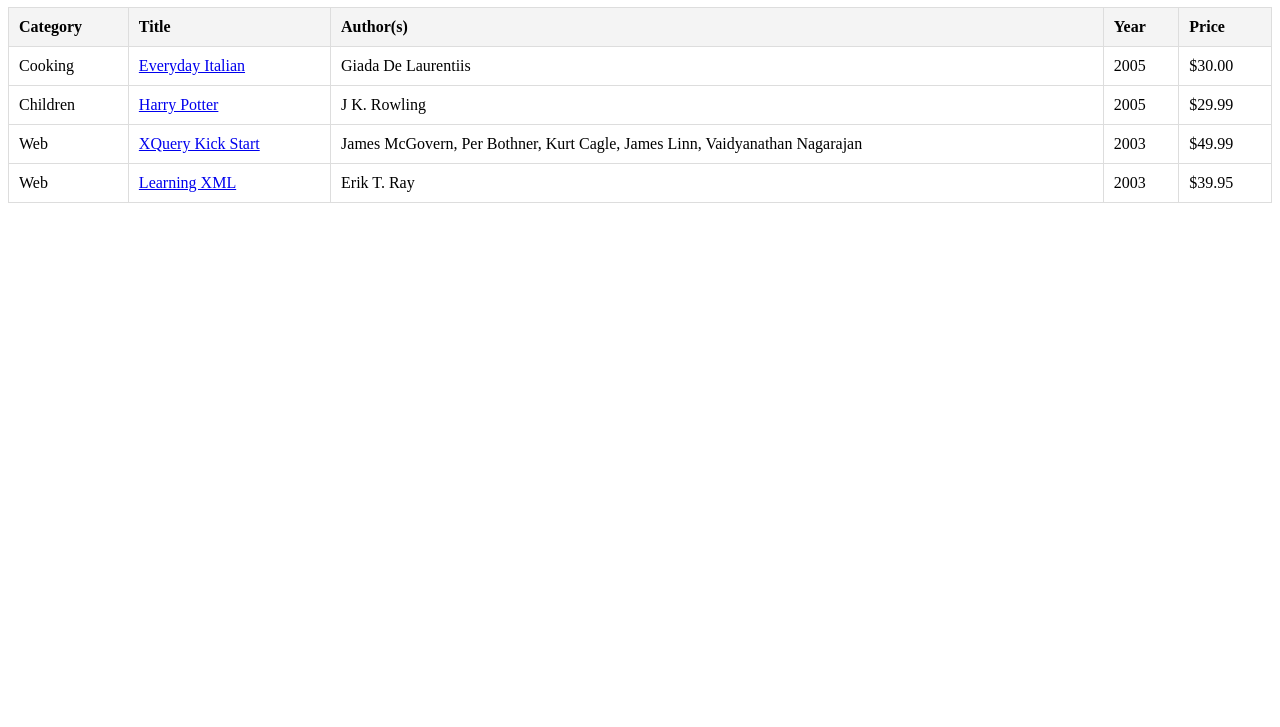
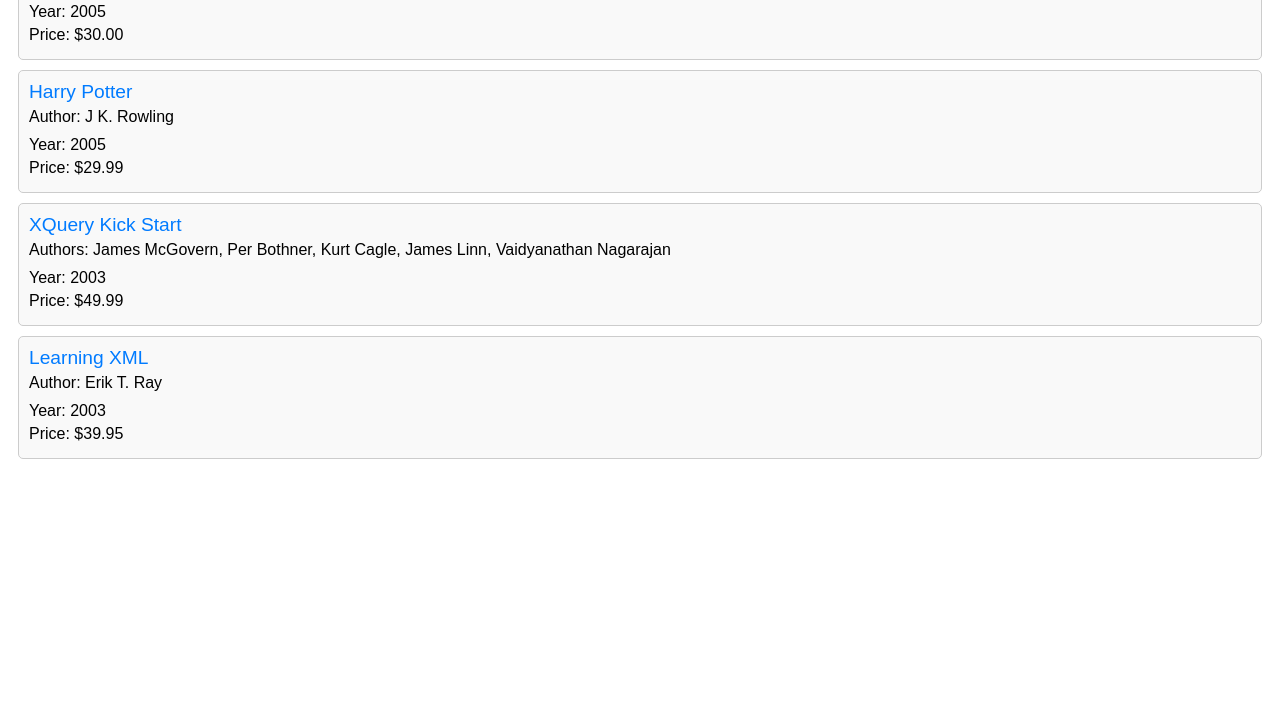
Before and after one commit to bonchae/basicwebsite, a plain HTML site: page books.html in a window 1280 px wide. Shown: the part 73-800 px from the top of the page. Drawn offline with Linux system fonts and the light colour scheme.

Commit message:
Update books.html

```diff
--- a/books.html
+++ b/books.html
@@ -3,63 +3,79 @@
 <head>
     <title>Book List</title>
     <style>
-        table {
-            width: 100%;
-            border-collapse: collapse;
-            margin: 20px 0;
+        body {
+            font-family: Arial, sans-serif;
         }
-        th, td {
+        .book {
+            border: 1px solid #ccc;
             padding: 10px;
-            text-align: left;
-            border: 1px solid #ddd;
+            margin: 10px;
+            border-radius: 5px;
+            background-color: #f9f9f9;
         }
-        th {
-            background-color: #f4f4f4;
+        .book-title {
+            font-size: 1.2em;
+            margin-bottom: 5px;
+        }
+        .book a {
+            text-decoration: none;
+            color: #007BFF;
+        }
+        .book a:hover {
+            text-decoration: underline;
+        }
+        .book-info {
+            margin-top: 10px;
+        }
+        .book-info span {
+            display: block;
+            margin-bottom: 5px;
         }
     </style>
 </head>
 <body>
-    <h1>Book List</h1>
+    <div class="book" category="cooking">
+        <div class="book-title">
+            <a href="http://www.cnn.com">Everyday Italian</a>
+        </div>
+        <div>Author: Giada De Laurentiis</div>
+        <div class="book-info">
+            <span>Year: 2005</span>
+            <span>Price: $30.00</span>
+        </div>
+    </div>
 
-    <table>
-        <tr>
-            <th>Category</th>
-            <th>Title</th>
-            <th>Author(s)</th>
-            <th>Year</th>
-            <th>Price</th>
-        </tr>
-        <tr>
-            <td>Cooking</td>
-            <td><a href="http://www.cnn.com">Everyday Italian</a></td>
-            <td>Giada De Laurentiis</td>
-            <td>2005</td>
-            <td>$30.00</td>
-        </tr>
-        <tr>
-            <td>Children</td>
-            <td><a href="http://www.ksu.com">Harry Potter</a></td>
-            <td>J K. Rowling</td>
-            <td>2005</td>
-            <td>$29.99</td>
-        </tr>
-        <tr>
-            <td>Web</td>
-            <td><a href="http://www.ku.com">XQuery Kick Start</a></td>
-            <td>
-                James McGovern, Per Bothner, Kurt Cagle,
-                James Linn, Vaidyanathan Nagarajan
-            </td>
-            <td>2003</td>
-            <td>$49.99</td>
-        </tr>
-        <tr>
-            <td>Web</td>
-            <td><a href="http://www.wsu.com">Learning XML</a></td>
-            <td>Erik T. Ray</td>
-            <td>2003</td>
-            <td>$39.95</td>
-        </tr>
-    </table>
+    <div class="book" category="children">
+        <div class="book-title">
+            <a href="http://www.ksu.com">Harry Potter</a>
+        </div>
+        <div>Author: J K. Rowling</div>
+        <div class="book-info">
+            <span>Year: 2005</span>
+            <span>Price: $29.99</span>
+        </div>
+    </div>
+
+    <div class="book" category="web">
+        <div class="book-title">
+            <a href="http://www.ku.com">XQuery Kick Start</a>
+        </div>
+        <div>Authors: James McGovern, Per Bothner, Kurt Cagle, James Linn, Vaidyanathan Nagarajan</div>
+        <div class="book-info">
+            <span>Year: 2003</span>
+            <span>Price: $49.99</span>
+        </div>
+    </div>
+
+    <div class="book" category="web">
+        <div class="book-title">
+            <a href="http://www.wsu.com">Learning XML</a>
+        </div>
+        <div>Author: Erik T. Ray</div>
+        <div class="book-info">
+            <span>Year: 2003</span>
+            <span>Price: $39.95</span>
+        </div>
+    </div>
 </body>
 </html>
```
